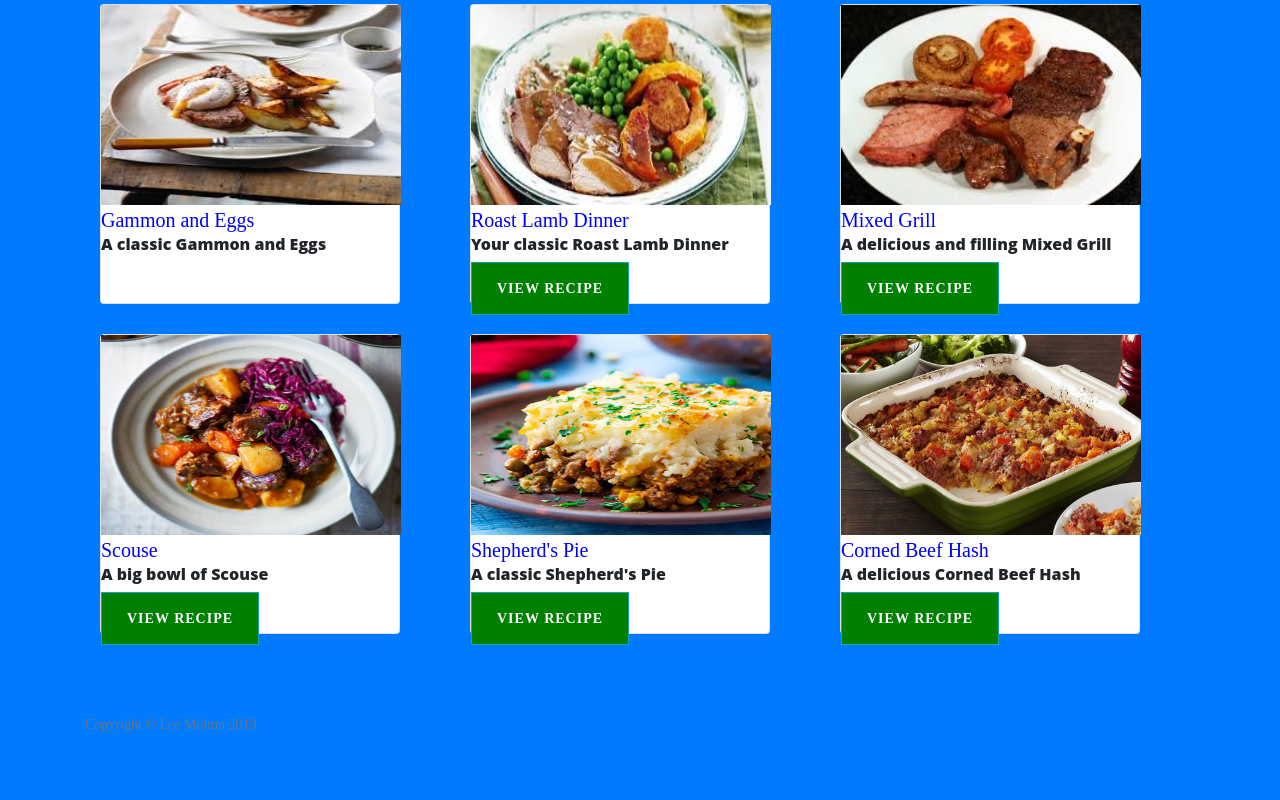
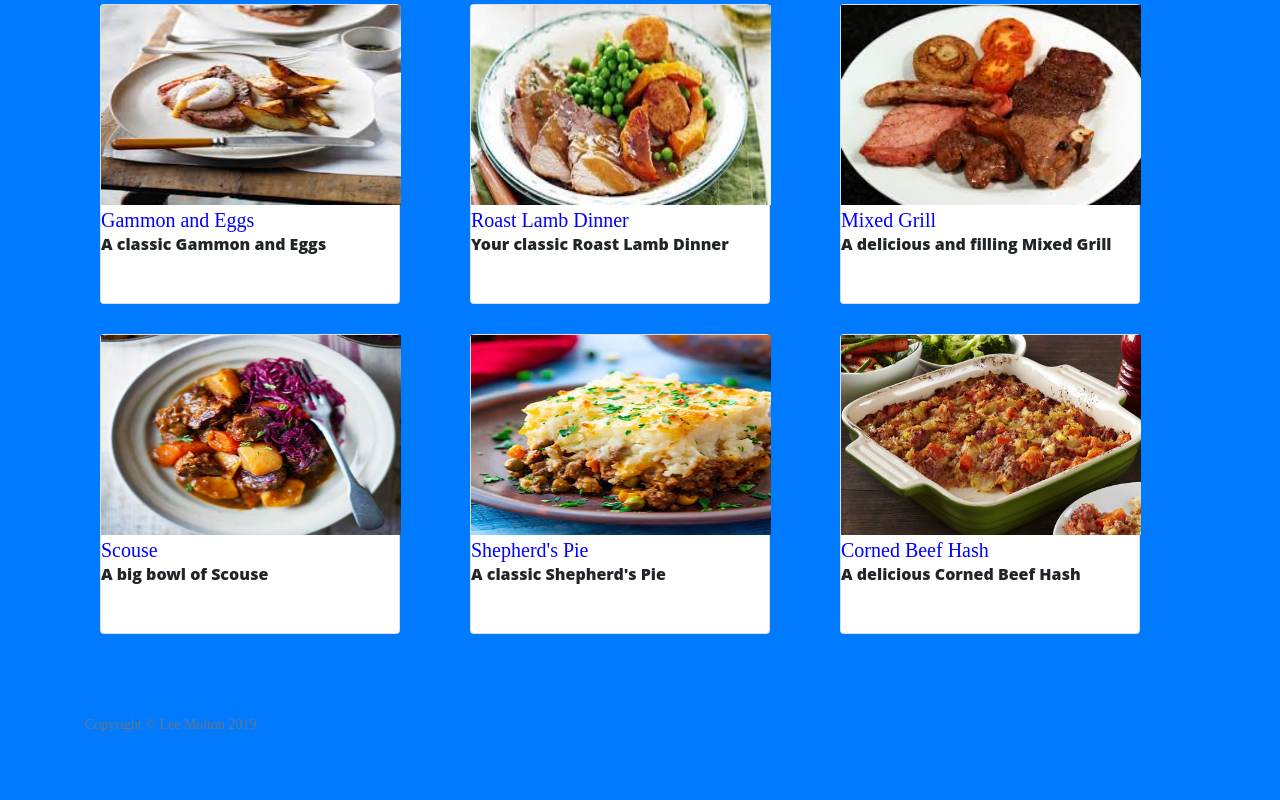
Before and after one commit to leemolton/recipes-project, a Flask app: page / in a window 1280 px wide. Shown: the part 436-1236 px from the top of the page. Run offline with Flask 2, Linux system fonts and the light colour scheme; some libraries are stand-ins or nearby versions.

Commit message:
Updated index.html

```diff
--- a/templates/index.html
+++ b/templates/index.html
@@ -44,9 +44,6 @@
                 <div class="card-content">
                     <span class="card-title">Roast Lamb Dinner</span>
                     <h6>Your classic Roast Lamb Dinner</h6>
-                        <div class="card-action">
-                            <button type="submit" class="btn btn-info" href="/find_recipe/5cb33aacfb6fc037f078cb0f" id="sendMessageButton">View Recipe</button>
-                        </div>
                 </div>
         </div>
     </div>
@@ -58,9 +55,6 @@
                 <div class="card-content">
                     <span class="card-title">Mixed Grill</span>
                     <h6>A delicious and filling Mixed Grill</h6>
-                        <div class="card-action">
-                            <button type="submit" class="btn btn-info" href="/find_recipe/5cb33ac1fb6fc037f078cb16" id="sendMessageButton">View Recipe</button>
-                        </div>
                 </div>
         </div>
     </div>
@@ -75,9 +69,6 @@
             <div class="card-content">
                 <span class="card-title">Scouse</span>
                 <h6>A big bowl of Scouse</h6>
-                    <div class="card-action">
-                        <button type="submit" class="btn btn-info" href="/find_recipe/5b533b63fb6fc03968495131" id="sendMessageButton">View Recipe</button>
-                    </div>
             </div>
         </div>
     </div>
@@ -89,9 +80,6 @@
                 <div class="card-content">
                     <span class="card-title">Shepherd's Pie</span>
                     <h6>A classic Shepherd's Pie</h6>
-                        <div class="card-action">
-                            <button type="submit" class="btn btn-info" href="/find_recipe/5cb33a5afb6fc037f078cafe" id="sendMessageButton">View Recipe</button>
-                        </div>
                 </div>
         </div>
     </div>
@@ -103,9 +91,6 @@
                 <div class="card-content">
                     <span class="card-title">Corned Beef Hash</span>
                     <h6>A delicious Corned Beef Hash</h6>
-                        <div class="card-action">
-                            <button type="submit" class="btn btn-info" href="/find_recipe/5cb33a92fb6fc037f078cb07" id="sendMessageButton">View Recipe</button>
-                        </div>
                 </div>
         </div>
     </div>
```
